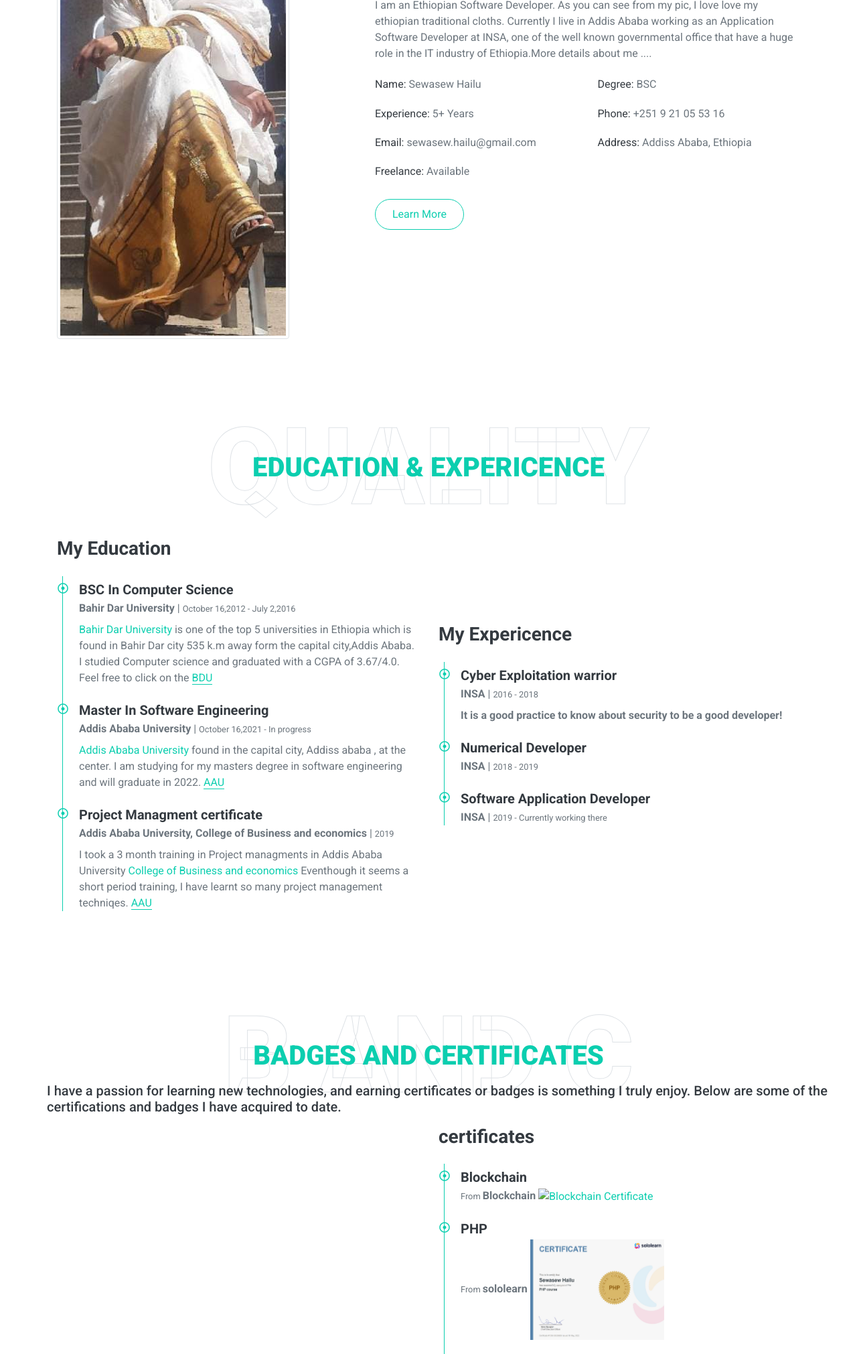
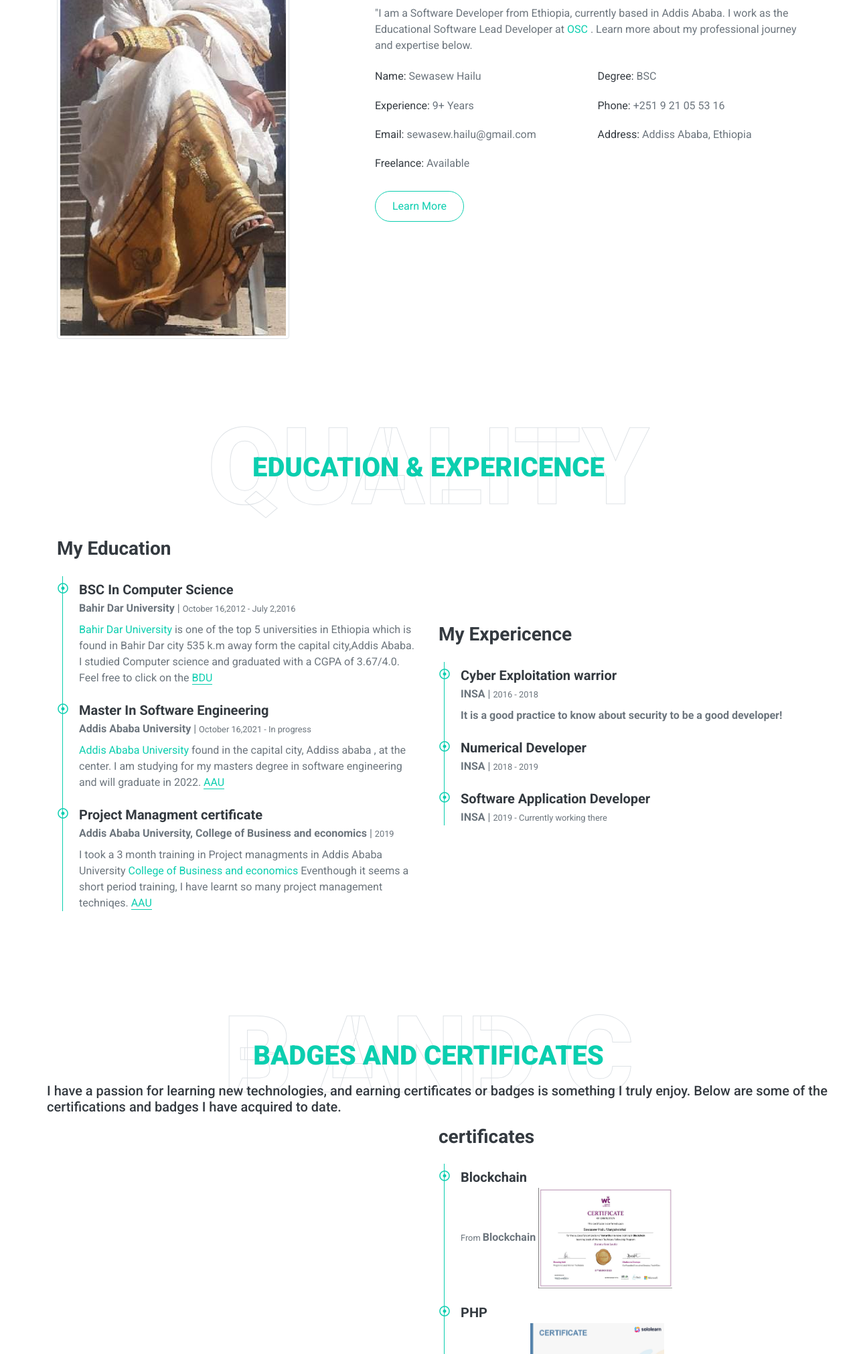
Before and after one commit to Sewasew2127/My-Portfolio, a plain HTML site: page index.html in a window 1280 px wide. Shown: the part 1320-3341 px from the top of the page at 67% size. Drawn offline with nearby package versions, Linux system fonts and the light colour scheme.

Commit message:
Update index.html

```diff
--- a/index.html
+++ b/index.html
@@ -93,11 +93,11 @@
                 </div>
                 <div class="col-lg-7">
                     <h3 class="mb-4">Sewasew Hailu</h3>
-                    <p>I am an Ethiopian Software Developer. As you can see from my pic, I love love my ethiopian traditional cloths. Currently  I live in Addis Ababa working as an Application Software Developer at INSA, one of the well known governmental office that have a huge role in the IT industry of Ethiopia.More details about me ....</p>
+                    <p>"I am a Software Developer from Ethiopia, currently based in Addis Ababa. I work as the Educational Software Lead Developer at <a href="www.osc.int"> OSC </a>. Learn more about my professional journey and expertise below.</p>
                     <div class="row mb-3">
                         <div class="col-sm-6 py-2"><h6>Name: <span class="text-secondary">Sewasew Hailu</span></h6></div>
                         <div class="col-sm-6 py-2"><h6>Degree: <span class="text-secondary">BSC</span></h6></div>
-                        <div class="col-sm-6 py-2"><h6>Experience: <span class="text-secondary">5+ Years</span></h6></div>
+                        <div class="col-sm-6 py-2"><h6>Experience: <span class="text-secondary">9+ Years</span></h6></div>
                         <div class="col-sm-6 py-2"><h6>Phone: <span class="text-secondary">+251 9 21 05 53 16</span></h6></div>
                         <div class="col-sm-6 py-2"><h6>Email: <span class="text-secondary">sewasew.hailu@gmail.com</span></h6></div>
                         <div class="col-sm-6 py-2"><h6>Address: <span class="text-secondary">Addiss Ababa, Ethiopia</span></h6></div>
@@ -213,7 +213,7 @@
                             <i class="far fa-dot-circle text-primary position-absolute" style="top: 2px; left: -32px;"></i>
                             <h5 class="font-weight-bold mb-1">Blockchain</h5>
                             <p class="mb-2"><small>From </small><strong>Blockchain</strong>
-                            <a href="" target="_blank"><img src="BC-Certificate.jpeg" alt="Blockchain Certificate" style="width:200px;height:150px;"></a></p>
+                            <a href="" target="_blank"><img src="img/BC-Certificate.jpeg" alt="Blockchain Certificate" style="width:200px;height:150px;"></a></p>
                         </div>
                         <div class="position-relative mb-4">
                             <i class="far fa-dot-circle text-primary position-absolute" style="top: 2px; left: -32px;"></i>
@@ -462,7 +462,7 @@
                 <span class="px-3">|</span>
                 <a class="text-white" href="#">Help</a>
             </div>
-            <p class="m-0">&copy; <a class="text-white font-weight-bold" href="#">Sewasew Hailu</a>. All Rights Reserved. 2022
+            <p class="m-0">&copy; <a class="text-white font-weight-bold" href="#">Sewasew Hailu</a>. All Rights Reserved. 2024
             </p>
         </div>
     </div>
```
